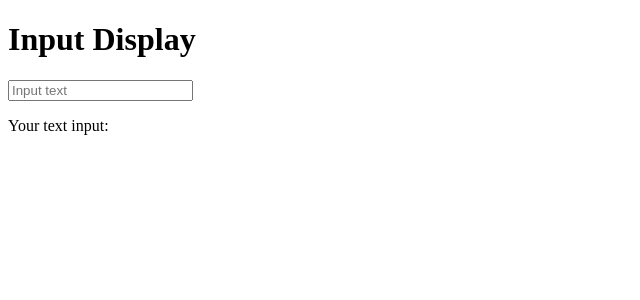
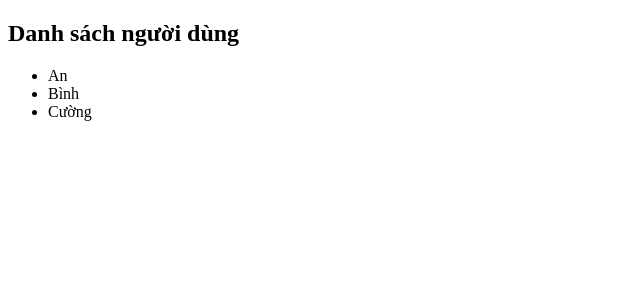
Before and after one commit to thanhnlm0501/OJT_Subtask_React-Best-Practice-Batch-1, a React (Vite) app: page / in a window 1280 px wide. Shown: the top 300 px of the page, without its empty margins (0-640 px from the left). Built offline with nearby package versions, Linux system fonts and the light colour scheme.

Commit message:
Hiển Thị Danh Sách

```diff
--- a/src/App.jsx
+++ b/src/App.jsx
@@ -18,7 +18,7 @@ function App() {
 
   return (
     <>
-      <InputDisplay />
+      <UserList></UserList>
     </>
   );
 }
--- a/src/components/InputDisplay.jsx
+++ /dev/null
@@ -1,21 +0,0 @@
-import React from 'react';
-import { useState } from 'react';
-
-const InputDisplay = () => {
-  const [text, setText] = useState('');
-
-  return (
-    <div className="p-4">
-      <h1>Input Display</h1>
-      <input
-        type="text"
-        value={text}
-        onChange={(e) => setText(e.target.value)}
-        placeholder="Input text"
-      />
-      <p>Your text input: {text}</p>
-    </div>
-  );
-};
-
-export default InputDisplay;
--- /dev/null
+++ b/src/components/UserList.jsx
@@ -0,0 +1,18 @@
+import React from 'react';
+
+const UserList = () => {
+  const users = ['An', 'Bình', 'Cường'];
+
+  return (
+    <div>
+      <h2>Danh sách người dùng</h2>
+      <ul>
+        {users.map((user, index) => (
+          <li key={index}>{user}</li>
+        ))}
+      </ul>
+    </div>
+  );
+};
+
+export default UserList;
```
